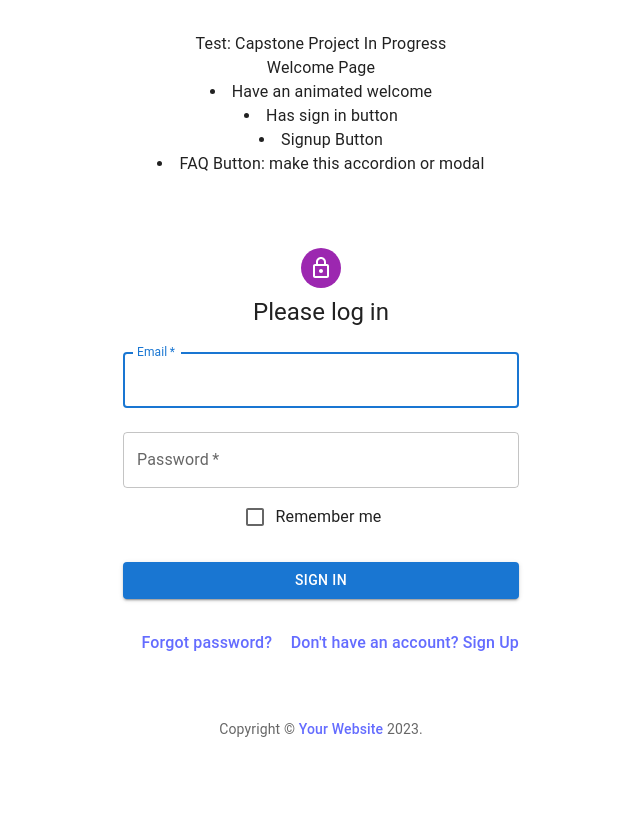
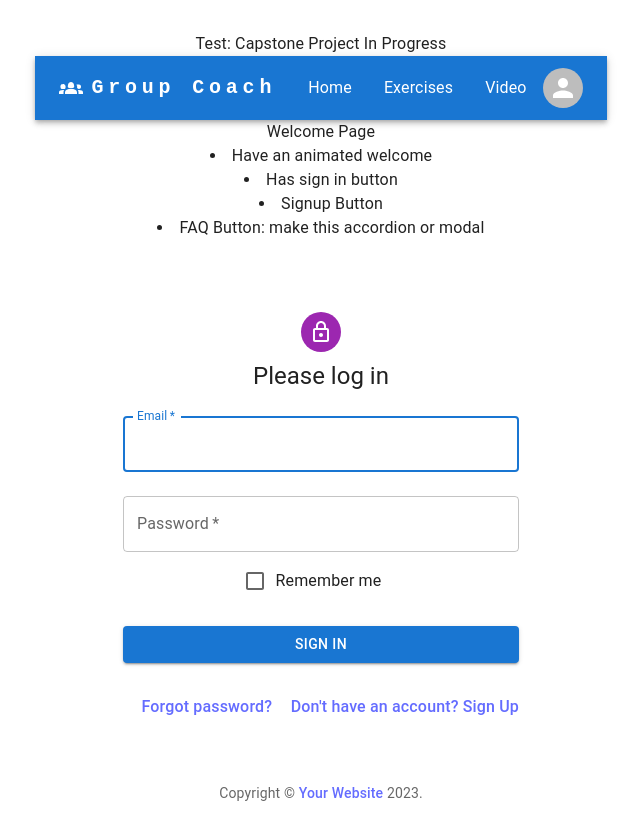
Before and after one commit to villegasjustine/Coach-Space, a React (Vite) app in the folder capstone-app/frontend/: page / in a window 1280 px wide. Shown: the top 840 px of the page, without its empty margins (319-960 px from the left). Before the commit the page ends 803 px from the top, so only its background shows below. Built offline with nearby package versions, Linux system fonts and the light colour scheme.

Commit message:
grabbing userContext

```diff
--- a/capstone-app/frontend/src/App.jsx
+++ b/capstone-app/frontend/src/App.jsx
@@ -3,6 +3,7 @@ import "./App.css";
 import AppRoutes from "./routes/AppRoutes";
 import { UserProvider } from "./context/UserContext";
 import { ExerciseProvider } from "./context/ExerciseContext";
+import Navbar from "./components/NavBar";
 
 function App() {
   return (
@@ -10,6 +11,7 @@ function App() {
       Test: Capstone Project In Progress
       <UserProvider>
         <ExerciseProvider>
+          <Navbar />
           <AppRoutes />
         </ExerciseProvider>
       </UserProvider>
--- a/capstone-app/frontend/src/components/Leaderboard.jsx
+++ b/capstone-app/frontend/src/components/Leaderboard.jsx
@@ -1,13 +1,22 @@
-export default function Leaderboard() {
-    return (
-        <>
-        <li>Need to use User Context</li>
+import User from "./User"
+
+{/* <li>Need to use User Context</li>
         <li>Do I need to make a Group Context? Nope. Just add the
             user group in UserContext.
         </li>
         <li>Create a logic - grabs the group the active user is in.</li>
-        <li>Populates / Maps through the userdatabase with the === group</li>
+        <li>Populates / Maps through the userdatabase with the === group</li> */}
 
-        </>
-    )
+export default function Leaderboard() {
+    return props.users.map((user) => {
+        if (user.role == "student")
+        {
+            return <User
+            key={user.id}
+            avatar={user.avatar}
+            name={user.name}
+            points={user.points}/>
+        }
+})
+
 }
--- /dev/null
+++ b/capstone-app/frontend/src/components/Navbar.jsx
@@ -0,0 +1,171 @@
+import * as React from 'react';
+import AppBar from '@mui/material/AppBar';
+import Box from '@mui/material/Box';
+import Toolbar from '@mui/material/Toolbar';
+import IconButton from '@mui/material/IconButton';
+import Typography from '@mui/material/Typography';
+import Menu from '@mui/material/Menu';
+import MenuIcon from '@mui/icons-material/Menu';
+import Container from '@mui/material/Container';
+import Avatar from '@mui/material/Avatar';
+import Button from '@mui/material/Button';
+import Tooltip from '@mui/material/Tooltip';
+import MenuItem from '@mui/material/MenuItem';
+import AdbIcon from '@mui/icons-material/Adb';
+import Groups2Icon from '@mui/icons-material/Groups2';
+import { NavLink } from 'react-router-dom';
+
+const pages = [
+        {link: '/home', label: 'Home'},
+        {link: '/exercises', label: 'Exercises'},
+        {link: '/video', label: 'Video'}
+    ];
+    const settings = [{link: '/home', label: 'Account'}, {link: '/', label: 'Sign Out'}];
+
+// see https://mui.com/material-ui/react-app-bar/
+function Navbar() {
+  const [anchorElNav, setAnchorElNav] = React.useState(null);
+  const [anchorElUser, setAnchorElUser] = React.useState(null);
+
+  const handleOpenNavMenu = (event) => {
+    setAnchorElNav(event.currentTarget);
+  };
+
+  const handleCloseNavMenu = () => {
+    setAnchorElNav(null);
+  };
+
+  const handleOpenUserMenu = (event) => {
+    setAnchorElUser(event.currentTarget);
+  };
+
+  const handleCloseUserMenu = () => {
+    setAnchorElUser(null);
+  };
+  return (
+    <AppBar position="static">
+      <Container maxWidth="xl">
+        <Toolbar disableGutters>
+
+          {/* desktop menu logo and icon */}
+          <Groups2Icon sx={{ display: { xs: 'none', md: 'flex' }, mr: 1 }} />
+          <Typography
+            variant="h6"
+            noWrap
+            component="a"
+            href="/"
+            sx={{
+              mr: 2,
+              display: { xs: 'none', md: 'flex' },
+              fontFamily: 'monospace',
+              fontWeight: 700,
+              letterSpacing: '.3rem',
+              color: 'inherit',
+              textDecoration: 'none',
+            }}
+          >
+           Group Coach
+          </Typography>
+
+          {/* mobile menu items in a flexbox */}
+          <Box sx={{ flexGrow: 1, display: { xs: 'flex', md: 'none' } }}>
+            <IconButton
+                size="large"
+                aria-label="account of current user"
+                aria-controls="menu-appbar"
+                aria-haspopup="true"
+                onClick={handleOpenNavMenu}
+                color="inherit"
+                >
+              <MenuIcon />
+            </IconButton>
+            <Menu id="menu-appbar" anchorEl={anchorElNav}
+              anchorOrigin={{
+                vertical: 'bottom',
+                horizontal: 'left',
+              }}
+              keepMounted
+              transformOrigin={{
+                vertical: 'top',
+                horizontal: 'left',
+              }}
+              open={Boolean(anchorElNav)} onClose={handleCloseNavMenu}
+              sx={{
+                display: { xs: 'block', md: 'none' },
+              }}
+            >
+              {pages.map((page) => (
+                <MenuItem key={page.link} component={NavLink} to={page.link}>{page.label}</MenuItem>
+              ))}
+            </Menu>
+          </Box>
+
+          <AdbIcon sx={{ display: { xs: 'flex', md: 'none' }, mr: 1 }} />
+          <Typography
+            variant="h5"
+            noWrap
+            component="a"
+            href="/"
+            sx={{
+              mr: 2,
+              display: { xs: 'flex', md: 'none' },
+              flexGrow: 1,
+              fontFamily: 'monospace',
+              fontWeight: 700,
+              letterSpacing: '.3rem',
+              color: 'inherit',
+              textDecoration: 'none',
+            }}
+          >
+            Group Coach
+          </Typography>
+
+          {/* desktop menu items are here, grouped into a flex box */}
+          <Box sx={{ flexGrow: 1, display: { xs: 'none', md: 'flex' } }}>
+            {/* render our menu items as NavLinks to make sure we maintain state */}
+            {pages.map((page) => (
+                <MenuItem key={page.link} component={NavLink} to={page.link}>{page.label}</MenuItem>
+            ))}
+          </Box>
+
+          <Box sx={{ flexGrow: 0 }}>
+            <Tooltip title="Open settings">
+              <IconButton onClick={handleOpenUserMenu} sx={{ p: 0 }}>
+                <Avatar alt="" src="" />
+              </IconButton>
+            </Tooltip>
+            <Menu
+              sx={{ mt: '45px' }}
+              id="menu-appbar"
+              anchorEl={anchorElUser}
+              anchorOrigin={{
+                vertical: 'top',
+                horizontal: 'right',
+              }}
+              keepMounted
+              transformOrigin={{
+                vertical: 'top',
+                horizontal: 'right',
+              }}
+              open={Boolean(anchorElUser)}
+              onClose={handleCloseUserMenu}
+            >
+              {settings.map((setting) => (
+                <MenuItem
+                key={setting.link}
+                    component={NavLink}
+                    to={setting.link}>
+                        {setting.label}
+                </MenuItem>
+
+              ))}
+            </Menu>
+          </Box>
+
+        </Toolbar>
+      </Container>
+    </AppBar>
+  );
+}
+
+export default Navbar;
--- /dev/null
+++ b/capstone-app/frontend/src/components/User.jsx
@@ -0,0 +1,21 @@
+import { Slider } from "@mui/material";
+
+
+export default function User ({id, name, type, points, avatar}) {
+
+  return (
+        <div>
+       <img src={`https://robohash.org/${name}?size=50x50&set=3`} alt={name}/>
+       {avatar}
+      <p>{name}</p>
+      <Slider
+      controlled
+      value={points}
+      color="secondary"
+      aria-label="Points slider"
+      max={100}
+      />
+
+      </div>
+    )
+}
--- a/capstone-app/frontend/src/pages/HomePage.jsx
+++ b/capstone-app/frontend/src/pages/HomePage.jsx
@@ -1,7 +1,22 @@
+import Leaderboard from "../components/Leaderboard";
+import { useUserContext } from "../context/UserContext";
+import { useState } from "react";
+
 export default function HomePage() {
+  // const [user, setUser] = useState(users);
+  const {currentUser} = useUserContext;
+  console.log(currentUser)
+
+  // function updateUsers(newUsers) {
+  //   setUser(newUsers)
+  //   console.log(user)
+  // }
+
   return (
     <>
       <div className="HomePage">
+
+      Welcome {cookies.user.firstName}
         Home Page
         <li>Welcome the user that has been signed in</li>
         <li>the page that users enter after they have successfully logged in</li>
@@ -11,6 +26,8 @@ export default function HomePage() {
         <li>History of exercises</li>
         <li>Weekly Challenge</li>
       </div>
+
+
     </>
   );
 }
```
Also changed, not shown: capstone-app/frontend/src/pages/AccountPage.jsx (added, +11 -0 lines).
